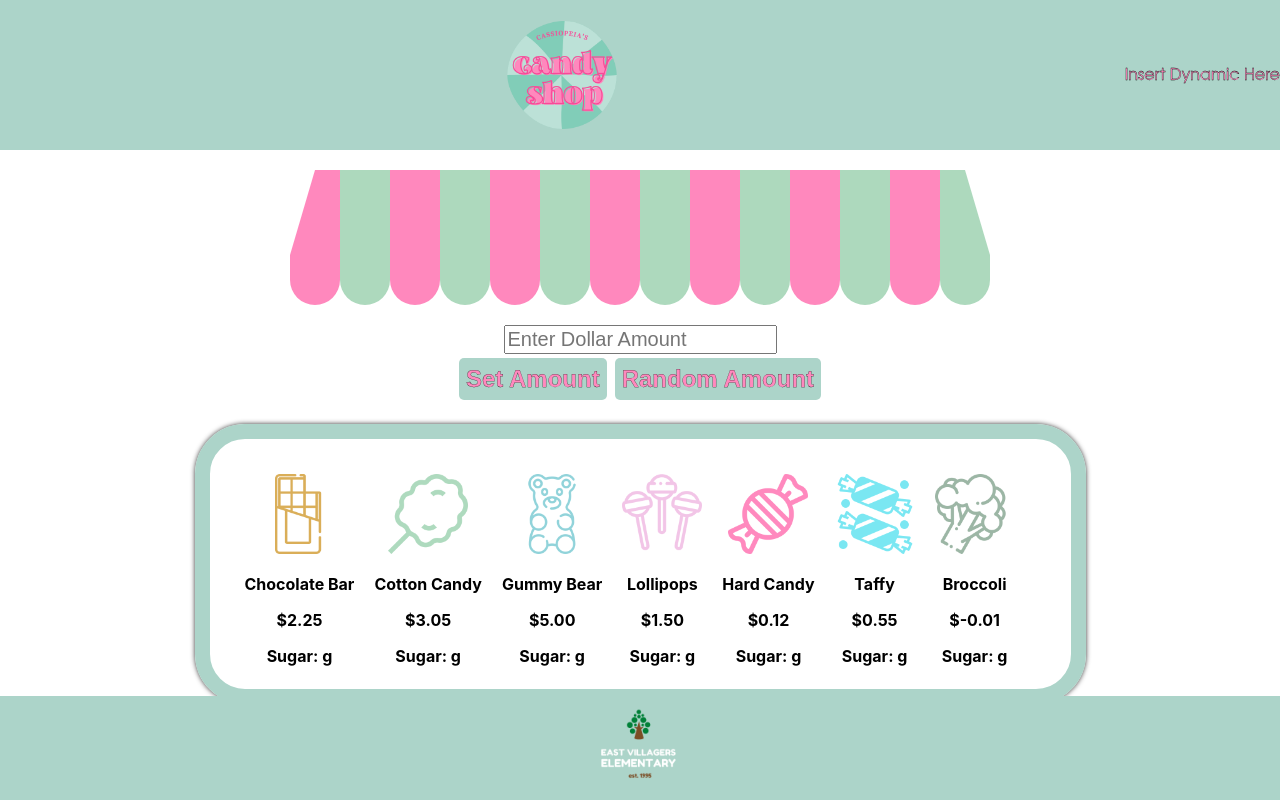
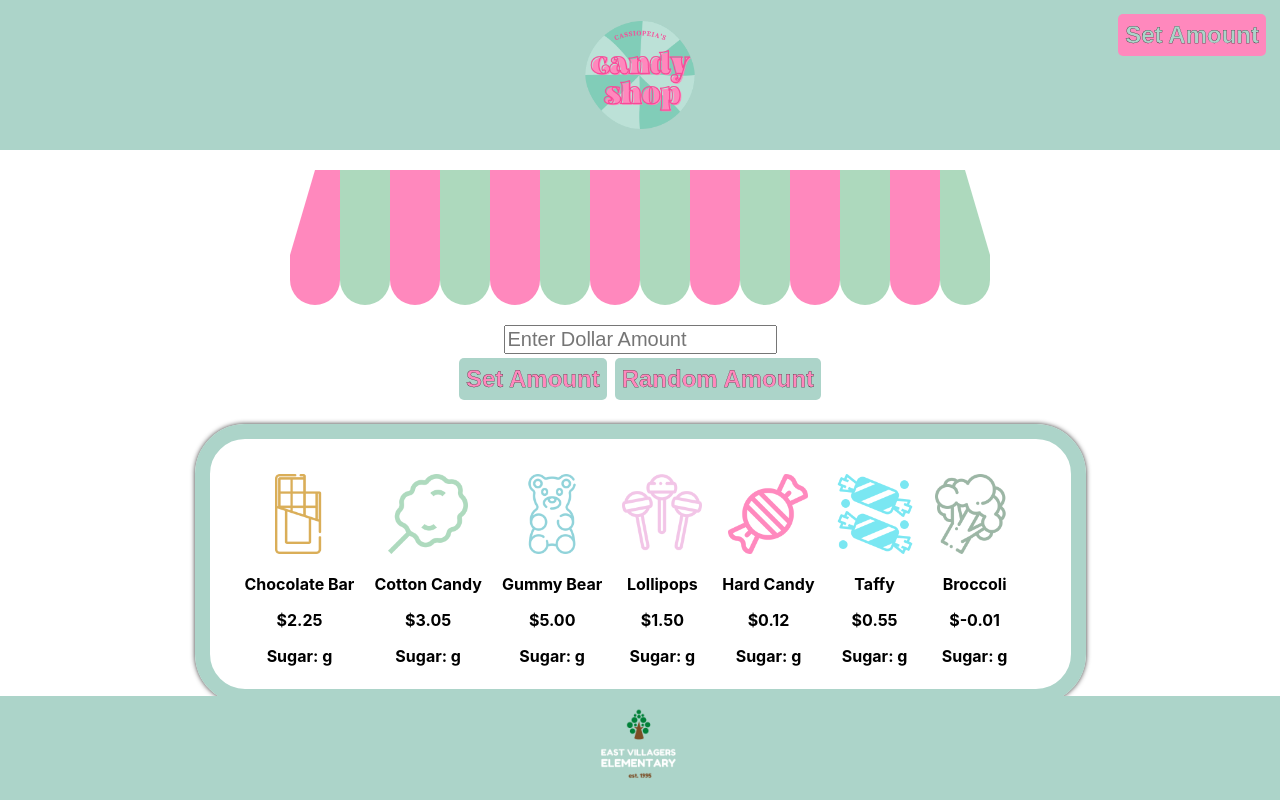
Before and after one commit to earl562/math-app, a React (Create React App) app: page / in a window 1280 px wide. Built offline with nearby package versions, Linux system fonts and the light colour scheme; no server answers.

Commit message:
button on header

```diff
--- a/src/App.css
+++ b/src/App.css
@@ -77,6 +77,20 @@
   font-weight: bold;
 }
 
+.submit2 {
+  background-color: #ff88bd;
+  border: none;
+  color: #acd4c9;
+  -webkit-text-stroke-width: .25px;
+  -webkit-text-stroke-color: black;
+  font-size: 24px;
+  text-decoration: none;
+  margin: 4px;
+  padding: 7px;
+  border-radius: 5px;
+  font-weight: bold;
+}
+
 .buttons{
   justify-content: center;
 }
@@ -89,6 +103,7 @@
     width: 150px;
     margin-left: auto;
     margin-right: auto;
+    position:relative;
 }
 
 .team{
@@ -130,3 +145,21 @@
     -webkit-text-stroke-width: .3px;
     -webkit-text-stroke-color: black;
   }
+
+  .firstDiv {
+    position:relative;
+    width:100%;
+    margin: 0 auto;
+    display: flex;
+    justify-content: space-between;
+    align-items: center;
+    background-color: #acd4c9;
+  }
+
+  .right-col {
+        right: 0;
+        position:absolute;
+        top:0px;
+        padding:10px;
+
+  }
--- a/src/Components/header.js
+++ b/src/Components/header.js
@@ -3,11 +3,15 @@ import Logo from '../images/logo.png'
 
 export default function header() {
     return (
-        <div className="header">
+
+        <div class="firstDiv">
+            <div class="right-col">
+
+                <button className="submit2">
+                        Set Amount
+                </button>
+            </div>
             <img className="logoTop" alt="logo" src={Logo}/>
-            <div className="dynamic">
-                Insert Dynamic Here
-            </div>
         </div>
     )
 }
```
